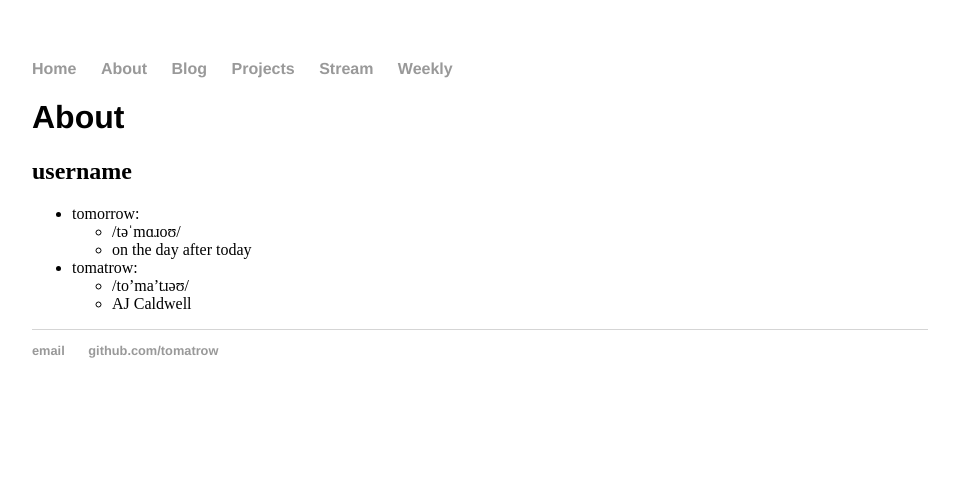
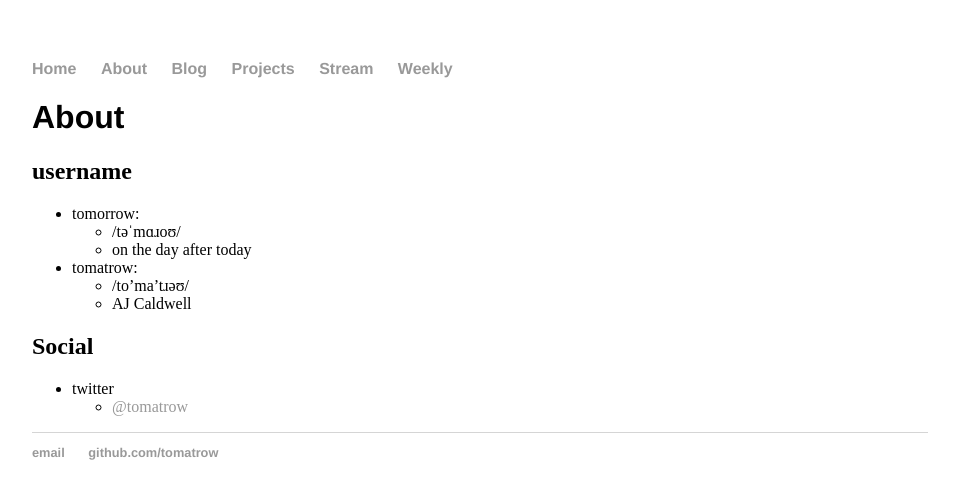
Before and after one commit to tomatrow/tomatrow.github.io, a Jekyll site: the page built from about.md, in a window 1280 px wide. Shown: the top 499 px of the page, without its empty margins (160-1119 px from the left). Built offline with Jekyll 4.4.1, drawn with Linux system fonts in a browser that asks for light colours.

Commit message:
Add twitter

```diff
--- a/about.md
+++ b/about.md
@@ -13,3 +13,8 @@ category: main
 * tomatrow:
     - /to'ma'tɹəʊ/
     - AJ Caldwell
+
+## Social
+
+* twitter
+    - [@tomatrow](https://twitter.com/tomatrow)
```
